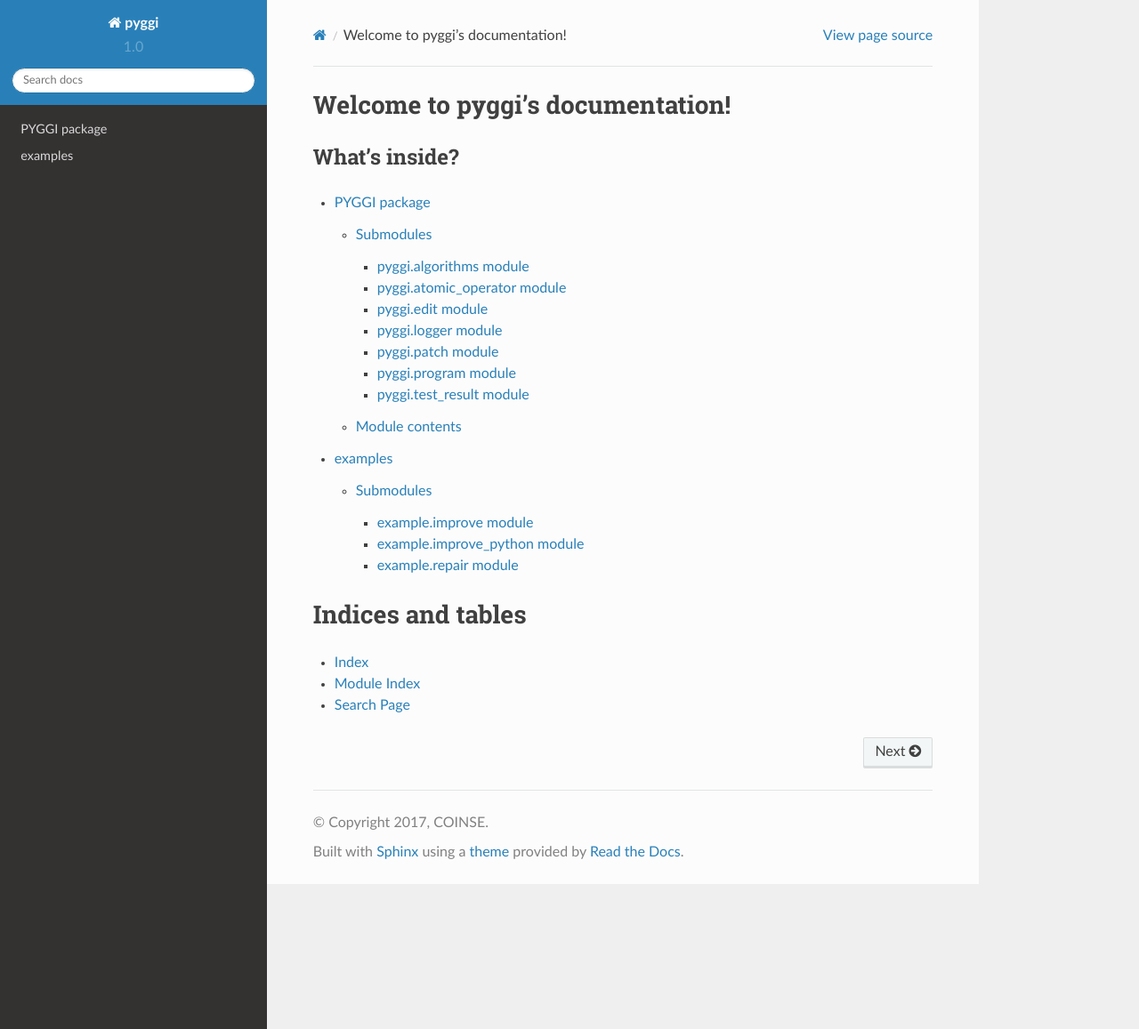
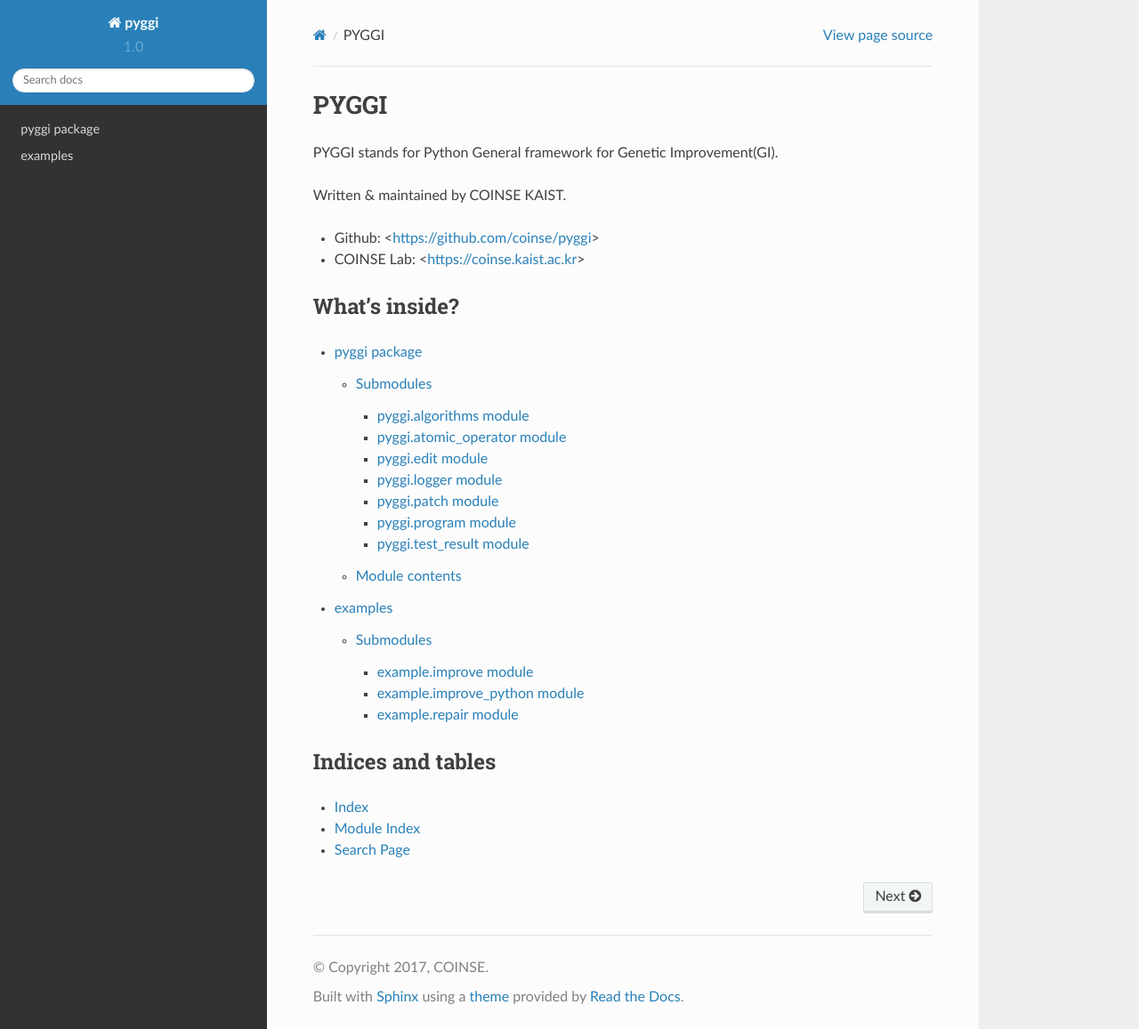
Before and after one commit to coinse/pyggi, a Sphinx documentation site: the page built from doc/index.rst, in a window 1280 px wide and 1157 px high. Shown: the whole window at 89% size. Built offline with Sphinx 7.4.7 and the Read the Docs theme 2.0.0, drawn with Linux system fonts in a browser that asks for light colours.

Commit message:
Docstring changed

```diff
--- a/doc/index.rst
+++ b/doc/index.rst
@@ -3,8 +3,15 @@
    You can adapt this file completely to your liking, but it should at least
    contain the root `toctree` directive.
 
-Welcome to pyggi's documentation!
-=================================
+PYGGI
+=====
+
+PYGGI stands for Python General framework for Genetic Improvement(GI).
+
+Written & maintained by COINSE KAIST.
+
+* Github: <https://github.com/coinse/pyggi>
+* COINSE Lab: <https://coinse.kaist.ac.kr>
 
 What's inside?
 --------------
@@ -12,11 +19,11 @@
 .. toctree::
    :maxdepth: 3
 
-   PYGGI package <pyggi>
+   pyggi package <pyggi>
    examples <example>
 
 Indices and tables
-==================
+------------------
 
 * :ref:`genindex`
 * :ref:`modindex`
```
Also changed, not shown: pyggi/__init__.py (+1 -6 lines).
